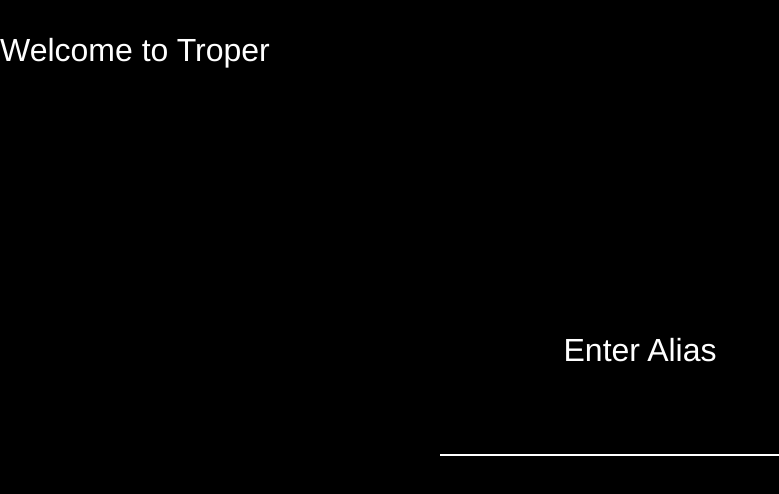
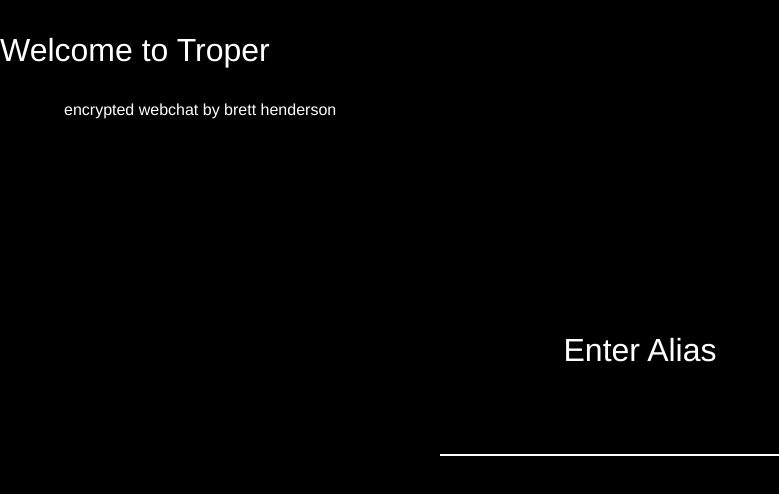
Before and after one commit to bretth18/troper0.0.1, a website: page public/index.html in a window 1280 px wide. Shown: the whole page, without its empty margins (0-779 px from the left). Drawn offline with nearby package versions, Linux system fonts and the light colour scheme; no server answers.

Commit message:
style updates

```diff
--- a/public/index.html
+++ b/public/index.html
@@ -15,6 +15,7 @@
     </li>
     <li class="login page">
       <h3 class="title">Welcome to Troper</h3>
+      <p class="subtitle">encrypted webchat by brett henderson</p>
       <div class="form">
         <h3 class="title">Enter Alias</h3>
         <input class="usernameInput" type="text" maxlength="14" />
--- a/public/style.css
+++ b/public/style.css
@@ -90,6 +90,12 @@ ul {
   font-weight: 100;
 }
 
+.subtitle {
+  color: white;
+  font-weight: 100;
+  text-indent: 5%;
+}
+
 /* Chat page */
 
 .chat.page {
```
